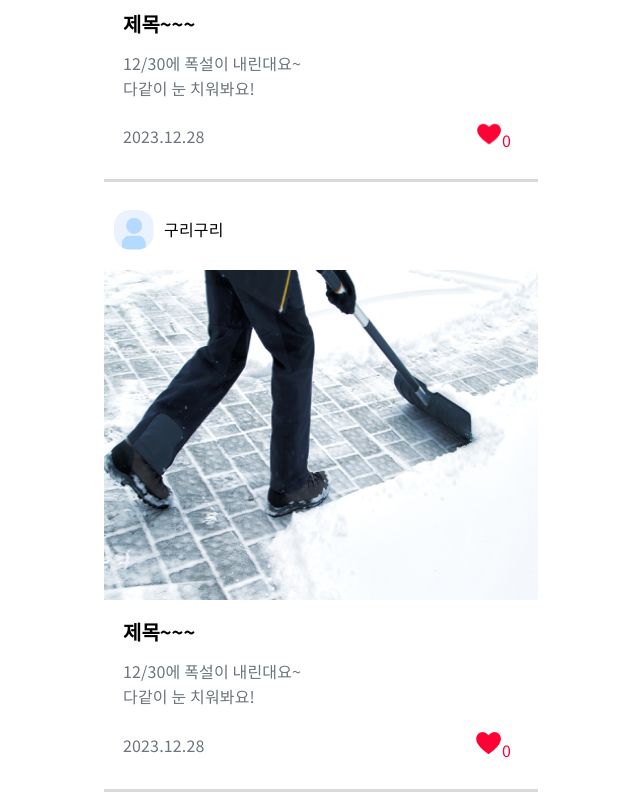
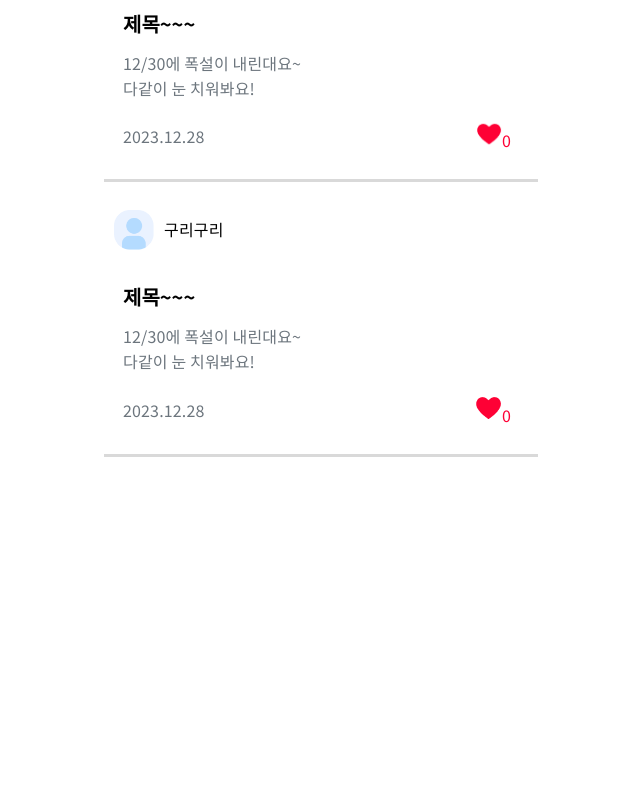
Before and after one commit to GDSC-snowflowerthon/Snowcare-team06-web, a React (Vite) app: page /lcommunity in a window 1280 px wide. Shown: the part 418-1218 px from the top of the page, without its empty margins (319-959 px from the left). After the commit the page ends 883 px from the top, so only its background shows below. Built offline with nearby package versions, Linux system fonts and the light colour scheme.

Commit message:
feat : 좋아요한 커뮤니티 게시글 수정4

```diff
--- a/src/pages/MyPage/LikeCommunity/LCommunity.jsx
+++ b/src/pages/MyPage/LikeCommunity/LCommunity.jsx
@@ -41,9 +41,6 @@ export default function LCommunity(){
         <img id="img" src="./src/assets/images/profile.png" alt="사용자"></img>
         <p>구리구리</p>
       </div>
-      <div>
-        <img id="simg" src="./LCom.png"></img>
-      </div>
       <div className="box3">
         <p className="title3">제목~~~</p>
         <div>
```
